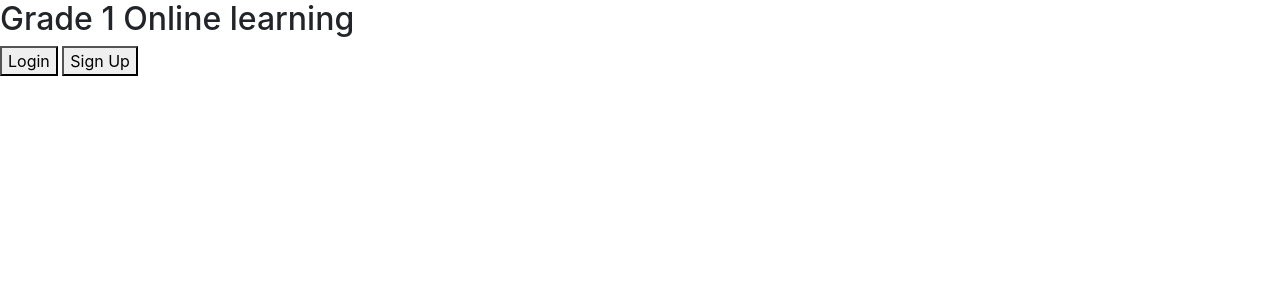
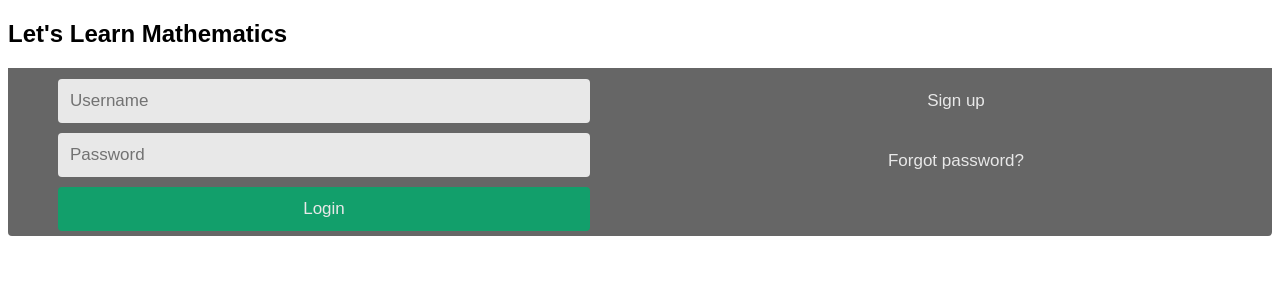
Before and after one commit to kingyeet9048/math-tutor, a PHP site: page / in a window 1280 px wide. Shown: the top 300 px of the page. Run offline with PHP 8.4, Linux system fonts and the light colour scheme; some libraries are stand-ins or nearby versions.

Commit message:
Login page with sign up button and Reset password button

```diff
--- /dev/null
+++ b/MathTutor.css
@@ -0,0 +1,111 @@
+body {
+  font-family: Arial, Helvetica, sans-serif;
+}
+
+* {
+  box-sizing: border-box;
+}
+
+/* style the container */
+.container {
+  position: relative;
+  border-radius: 5px;
+  background-color: #f2f2f2;
+  padding: 20px 0 30px 0;
+}
+
+/* style inputs and link buttons */
+input,
+.btn {
+  width: 100%;
+  padding: 12px;
+  border: none;
+  border-radius: 4px;
+  margin: 5px 0;
+  opacity: 0.85;
+  display: inline-block;
+  font-size: 17px;
+  line-height: 20px;
+  text-decoration: none; /* remove underline from anchors */
+}
+
+input:hover,
+.btn:hover {
+  opacity: 1;
+}
+
+/* style the submit button */
+input[type=submit] {
+  background-color: #04AA6D;
+  color: white;
+  cursor: pointer;
+}
+
+input[type=submit]:hover {
+  background-color: #45a049;
+}
+
+/* Two-column layout */
+.col {
+  float: left;
+  width: 50%;
+  margin: auto;
+  padding: 0 50px;
+  margin-top: 6px;
+}
+
+/* Clear floats after the columns */
+.row:after {
+  content: " ";
+  display: table;
+  clear: both;
+}
+
+/* vertical line */
+.vl {
+  position: absolute;
+  left: 50%;
+  transform: translate(-50%);
+  border: 2px solid #ddd;
+  height: 175px;
+}
+
+/* text inside the vertical line */
+.vl-innertext {
+  position: absolute;
+  top: 50%;
+  transform: translate(-50%, -50%);
+  background-color: #f1f1f1;
+  border: 1px solid #ccc;
+  border-radius: 50%;
+  padding: 8px 10px;
+}
+
+/* hide some text on medium and large screens */
+.hide-md-lg {
+  display: none;
+}
+
+/* bottom container */
+.bottom-container {
+  text-align: center;
+  background-color: #666;
+  border-radius: 0px 0px 4px 4px;
+}
+
+/* Responsive layout - when the screen is less than 650px wide, make the two columns stack on top of each other instead of next to each other */
+@media screen and (max-width: 650px) {
+  .col {
+    width: 100%;
+    margin-top: 0;
+  }
+  /* hide the vertical line */
+  .vl {
+    display: none;
+  }
+  /* show the hidden text on small screens */
+  .hide-md-lg {
+    display: block;
+    text-align: center;
+  }
+}
--- a/index.php
+++ b/index.php
@@ -1,54 +1,36 @@
-<!doctype html>
-<html lang="en">
+<!DOCTYPE html>
+<html>
 <head>
-    <meta charset="UTF-8">
-    <title>Page Title</title>
-    <meta name="viewport" content="width=device-width,initial-scale=1">
-    <link rel="stylesheet" href="Login.CSS">
-    <link rel="stylesheet" href="https://maxcdn.bootstrapcdn.com/bootstrap/4.0.0/css/bootstrap.min.css" integrity="sha384-Gn5384xqQ1aoWXA+058RXPxPg6fy4IWvTNh0E263XmFcJlSAwiGgFAW/dAiS6JXm" crossorigin="anonymous">
-    <script src="https://code.jquery.com/jquery-3.2.1.slim.min.js" integrity="sha384-KJ3o2DKtIkvYIK3UENzmM7KCkRr/rE9/Qpg6aAZGJwFDMVNA/GpGFF93hXpG5KkN" crossorigin="anonymous"></script>
-    <script src="https://cdnjs.cloudflare.com/ajax/libs/popper.js/1.12.9/umd/popper.min.js" integrity="sha384-ApNbgh9B+Y1QKtv3Rn7W3mgPxhU9K/ScQsAP7hUibX39j7fakFPskvXusvfa0b4Q" crossorigin="anonymous"></script>
-    <script src="https://maxcdn.bootstrapcdn.com/bootstrap/4.0.0/js/bootstrap.min.js" integrity="sha384-JZR6Spejh4U02d8jOt6vLEHfe/JQGiRRSQQxSfFWpi1MquVdAyjUar5+76PVCmYl" crossorigin="anonymous"></script>
-    <style>
-    </style>
+<meta name="viewport" content="width=device-width, initial-scale=1">
+<link rel="stylesheet" href="MathTutor.css">
 </head>
 <body>
-    <h2> Grade 1 Online learning </h2>
-    <button onclick="document.getElementById('id01').style.display='block'" style="width:auto;">Login</button>
-    <button onclick="document.getElementById('id01').style.display='block'" style="width:auto;">Sign Up</button>
 
-    <div id="id01" class="modal">
+<h2> Let's Learn Mathematics </h2>
 
-      <form class="modal-content animate" action="php/checkCreds.php" method="post">
-        <div class="imgcontainer">
-          <span onclick="document.getElementById('id01').style.display='none'" class="close" title="Close Modal">&times;</span>
-          <img src="ELE.png" alt="Avatar" class="avatar">
+      <div class="col">
+        <div class="hide-md-lg">
         </div>
 
-        <div class="container">
-          <label for="uname"><b>Username</b></label>
-          <input type="text" placeholder="Enter Username" name="username" required>
-
-          <label for="psw"><b>Password</b></label>
-          <input type="password" placeholder="Enter Password" name="password" required>
-
-          <button type="submit">Login</button>
-          <label>
-            <input type="checkbox" checked="checked" name="remember"> Remember me
-          </label>
+        <input type="text" name="username" placeholder="Username" required>
+        <input type="password" name="password" placeholder="Password" required>
+        <input type="submit" value="Login">
       </div>
 
-        <div class="container" style="background-color:#f1f1f1">
-          <button type="button" onclick="document.getElementById('id01').style.display='none'" class="cancelbtn">Cancel</button>
-          <span class="psw">Forgot <a href="#">password?</a></span>
     </div>
   </form>
-      <?php
-        if (isset($_GET["error"]))
-        {
-            echo "<br>Error code ".htmlspecialchars($_GET["error"]);
-        }
-      ?>
 </div>
+
+<div class="bottom-container">
+  <div class="row">
+    <div class="col">
+      <a href="#" style="color:white" class="btn">Sign up</a>
+    </div>
+    <div class="col">
+      <a href="#" style="color:white" class="btn">Forgot password?</a>
+    </div>
+  </div>
+</div>
+
 </body>
 </html>
```
Lines whose indentation alone changed are shown as unchanged.
